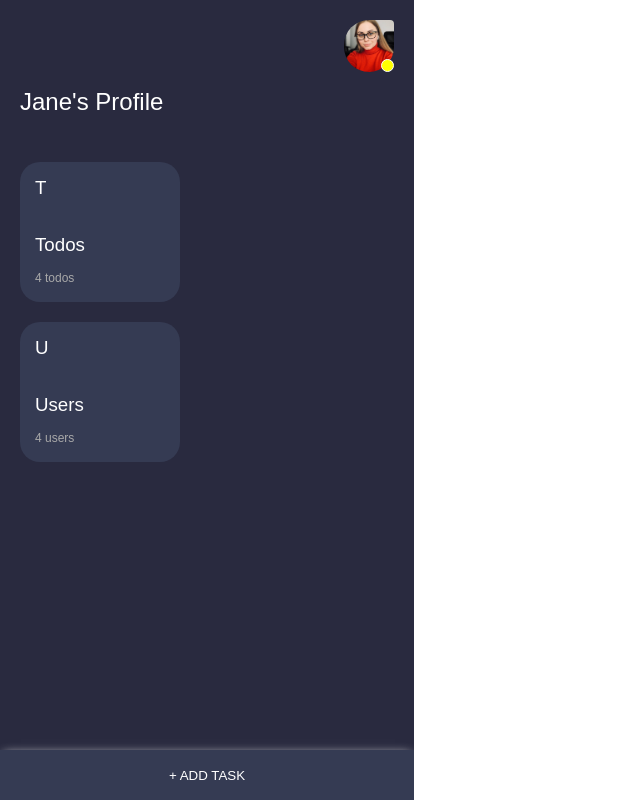
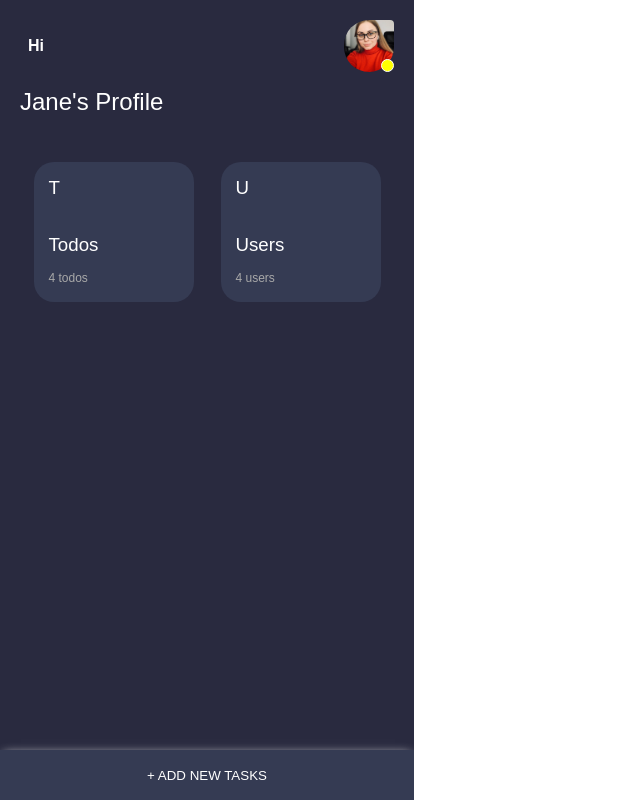
Before and after one commit to evgeniya-akinshina/todolist, a React (Create React App) app: page / in a window 1280 px wide. Shown: the whole page, without its empty margins (0-640 px from the left). Built offline with nearby package versions, Linux system fonts and the light colour scheme.

Commit message:
made HomePage

```diff
--- a/src/components/Button/Button.tsx
+++ b/src/components/Button/Button.tsx
@@ -1,3 +1,3 @@
 import styles from './Button.module.sass'
 
-export const Button = () => <button className={styles.button}>+ ADD TASK</button>
+export const Button = () => <button className={styles.button}>+ ADD NEW TASKS</button>
--- a/src/components/Header/Header.module.sass
+++ b/src/components/Header/Header.module.sass
@@ -29,3 +29,8 @@
     bottom: 0
     right: 0
     position: absolute
+
+.text h4
+   color: white
+   margin-right: 300px
+   font-family: Arial, sans-serif
--- a/src/components/Header/Header.tsx
+++ b/src/components/Header/Header.tsx
@@ -9,10 +9,14 @@ export const Header = ({ canGoBack, title, subTitle }: Props) => {
 	return (
 		<header className={styles.header}>
 			<div className={styles.top} style={{ justifyContent: canGoBack ? 'space-between' : 'flex-end' }}>
-				{canGoBack && (
+				{canGoBack ? (
 					<button onClick={() => window.history.back()} className={styles.arrow}>
 						<BackIcon fill='#DCDCDC' width={20} height={20} />
 					</button>
+				) : (
+					<div className={styles.text}>
+						<h4>Hi</h4>
+					</div>
 				)}
 
 				<Link to='/statistic' className={styles.avaBox}>
--- a/src/components/MenuCard/MenuCard.tsx
+++ b/src/components/MenuCard/MenuCard.tsx
@@ -2,9 +2,9 @@ import styles from './MenuCard.module.sass'
 import { Link } from 'react-router-dom'
 import { Props } from './types'
 
-export const MenuCard = ({ title, subTitle }: Props) => {
+export const MenuCard = ({ title, subTitle, link }: Props) => {
 	return (
-		<Link to='/todos' className={styles.container}>
+		<Link to={'/' + link} className={styles.container}>
 			<h3>{title[0]}</h3>
 			<h3 className={styles.title}>{title}</h3>
 			{subTitle && <p>{subTitle}</p>}
--- a/src/components/MenuCard/types.ts
+++ b/src/components/MenuCard/types.ts
@@ -1,4 +1,5 @@
 export type Props = {
 	title: string
 	subTitle?: string
+   link?: string
 }
--- a/src/components/Page/Page.tsx
+++ b/src/components/Page/Page.tsx
@@ -2,15 +2,18 @@ import { Props } from './types'
 import { Header } from '../Header'
 import styles from './Page.module.sass'
 import { Button } from '../Button/Button'
+import { Link } from 'react-router-dom'
 
 export const Page = (props: Props) => {
-	const { children, ...headerProps } = props
+	const { link, children, ...headerProps } = props
 
 	return (
 		<>
 			<Header {...headerProps} />
 			<main className={styles.main}>{children}</main>
-			<Button />
+			<Link to={link}>
+				<Button />
+			</Link>
 		</>
 	)
 }
--- a/src/components/Page/types.ts
+++ b/src/components/Page/types.ts
@@ -1,4 +1,6 @@
 import { PropsWithChildren } from 'react'
 import { Props as HeaderProps } from './../Header/types'
 
-export type Props = PropsWithChildren<HeaderProps & {}>
+export type Props = PropsWithChildren<HeaderProps & {
+   link: string
+}>
--- a/src/pages/Home/HomePage.tsx
+++ b/src/pages/Home/HomePage.tsx
@@ -6,18 +6,20 @@ const data = [
 	{
 		title: 'Todos',
 		subTitle: '4 todos',
+		link: 'todos',
 	},
 	{
 		title: 'Users',
 		subTitle: '4 users',
+		link: 'users',
 	},
 ]
 
 export class HomePage extends React.Component {
 	render() {
 		return (
-			<Page title="Jane's Profile" canGoBack={false}>
-				<div style={{ marginTop: '-20px' }}>
+			<Page title="Jane's Profile" canGoBack={false} link={'/add_new_tasks'}>
+				<div style={{ marginTop: '-20px', display: 'flex', justifyContent: 'space-around' }}>
 					{data.map((card, index) => (
 						<div key={index} style={{ marginTop: '20px' }}>
 							<MenuCard {...card} />
```
